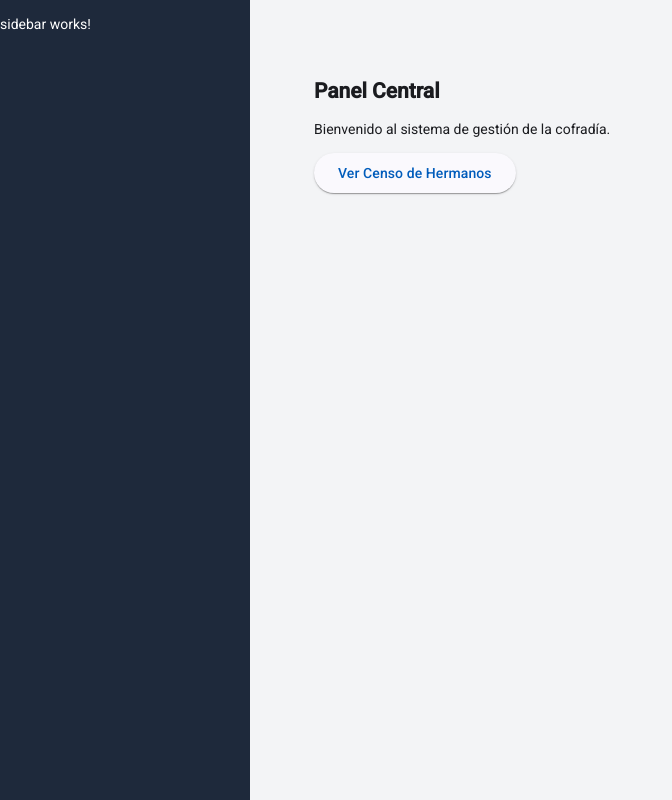
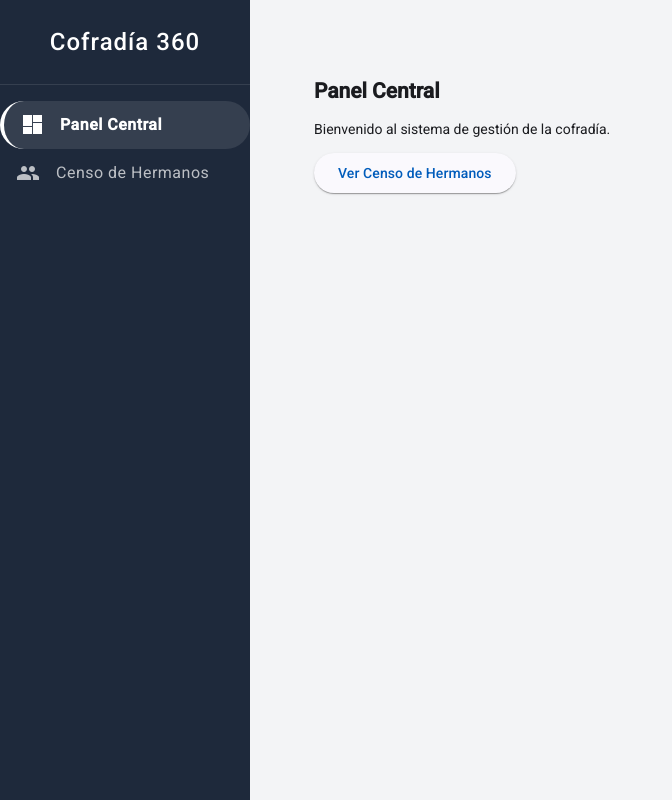
Before and after one commit to danielfernandezroldan2005/cofradia-panel-web, an Angular app: page / in a window 1280 px wide. Shown: the whole page, without its empty margins (0-672 px from the left). Built offline with nearby package versions, Linux system fonts and the light colour scheme.

Commit message:
Completing sidebar.

```diff
--- a/src/app/shared/components/sidebar/sidebar.html
+++ b/src/app/shared/components/sidebar/sidebar.html
@@ -1 +1,17 @@
-<p>sidebar works!</p>
+<div class="sidebar-header">
+  <h2>Cofradía 360</h2>
+</div>
+
+<mat-nav-list>
+  <!-- Link to Dashboard -->
+  <a mat-list-item routerLink="/" routerLinkActive="active-link" [routerLinkActiveOptions]="{exact: true}">
+    <mat-icon matListItemIcon>dashboard</mat-icon>
+    <div matListItemTitle>Panel Central</div>
+  </a>
+
+  <!-- Link to Censo -->
+  <a mat-list-item routerLink="/censo" routerLinkActive="active-link">
+    <mat-icon matListItemIcon>people</mat-icon>
+    <div matListItemTitle>Censo de Hermanos</div>
+  </a>
+</mat-nav-list>
--- a/src/app/shared/components/sidebar/sidebar.scss
+++ b/src/app/shared/components/sidebar/sidebar.scss
@@ -0,0 +1,35 @@
+.sidebar-header {
+  padding: 2rem 1rem;
+  text-align: center;
+  border-bottom: 1px solid rgba(255, 255, 255, 0.1);
+
+  h2 {
+    margin: 0;
+    font-size: 1.5rem;
+    font-weight: 500;
+    letter-spacing: 1px;
+  }
+}
+
+mat-nav-list {
+  padding-top: 1rem;
+}
+
+::ng-deep .mat-mdc-list-item-title {
+  color: rgba(255, 255, 255, 0.7) !important;
+}
+
+::ng-deep .mat-mdc-list-item-icon {
+  color: rgba(255, 255, 255, 0.7) !important;
+}
+
+.active-link {
+  background-color: rgba(255, 255, 255, 0.1) !important;
+  border-left: 4px solid #fff;
+
+  ::ng-deep .mat-mdc-list-item-title,
+  ::ng-deep .mat-mdc-list-item-icon {
+    color: white !important;
+    font-weight: bold;
+  }
+}
--- a/src/app/shared/components/sidebar/sidebar.ts
+++ b/src/app/shared/components/sidebar/sidebar.ts
@@ -1,8 +1,12 @@
 import { Component } from '@angular/core';
+import { RouterModule } from '@angular/router';
+import { MatListModule } from '@angular/material/list';
+import { MatIconModule } from '@angular/material/icon';
 
 @Component({
   selector: 'app-sidebar',
-  imports: [],
+  standalone: true,
+  imports: [RouterModule, MatListModule, MatIconModule],
   templateUrl: './sidebar.html',
   styleUrl: './sidebar.scss',
 })
```
